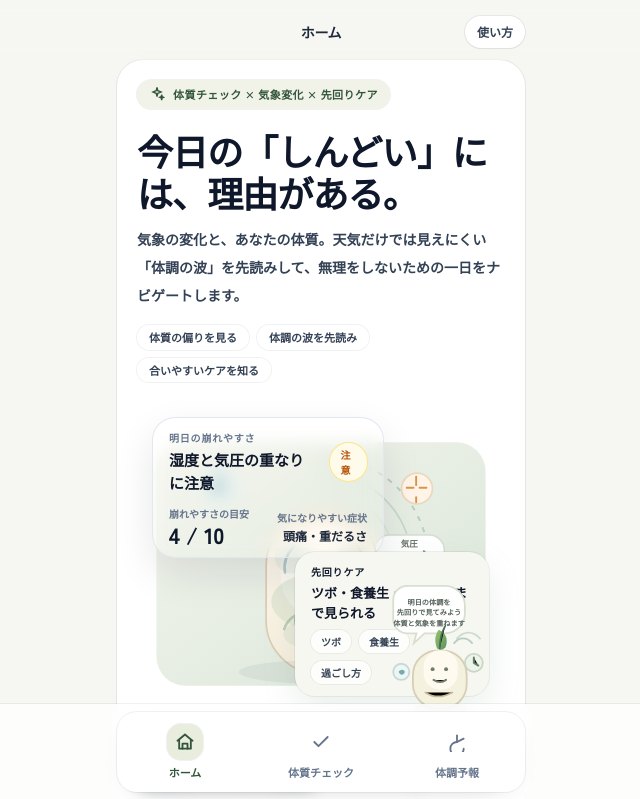
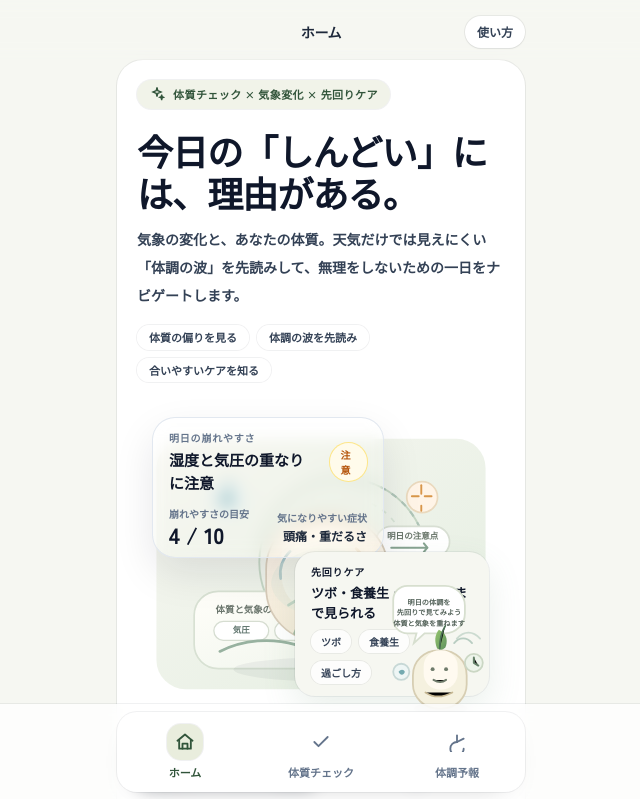
Before and after one commit to totonoucare/totonoucare-webapp, a Next.js app: page / in a window 1280 px wide. Shown: the top 799 px of the page, without its empty margins (319-959 px from the left). Built offline with nearby package versions, Linux system fonts and the light colour scheme; no server answers.

Commit message:
Update HeroScene.jsx

```diff
--- a/components/illust/home/HeroScene.jsx
+++ b/components/illust/home/HeroScene.jsx
@@ -1,63 +1,78 @@
-export default function HeroScene({ className = "h-[310px] w-full" }) {
+export default function HeroScene({ className = "h-[324px] w-full" }) {
   return (
-    <svg viewBox="0 0 420 320" className={className} aria-hidden="true">
+    <svg viewBox="0 0 420 328" className={className} aria-hidden="true">
       <defs>
-        <linearGradient id="hero_bg" x1="0" y1="0" x2="1" y2="1">
-          <stop offset="0" stopColor="#f5f6ef" />
-          <stop offset="1" stopColor="#d8e5d7" />
+        <linearGradient id="hero_panel_bg" x1="0" y1="0" x2="1" y2="1">
+          <stop offset="0" stopColor="#f7f7f1" />
+          <stop offset="1" stopColor="#e4eee1" />
         </linearGradient>
-        <linearGradient id="hero_body" x1="0" y1="0" x2="0" y2="1">
-          <stop offset="0" stopColor="#fffaf1" />
-          <stop offset="1" stopColor="#f5eddc" />
+        <linearGradient id="hero_card_bg" x1="0" y1="0" x2="1" y2="1">
+          <stop offset="0" stopColor="#fffef9" />
+          <stop offset="1" stopColor="#eef4eb" />
         </linearGradient>
-        <linearGradient id="hero_soft" x1="0" y1="0" x2="1" y2="1">
-          <stop offset="0" stopColor="#8eb99b" stopOpacity="0.22" />
-          <stop offset="1" stopColor="#6a9770" stopOpacity="0.05" />
+        <linearGradient id="hero_body_fill" x1="0" y1="0" x2="0" y2="1">
+          <stop offset="0" stopColor="#fff8ee" />
+          <stop offset="1" stopColor="#f3ead8" />
+        </linearGradient>
+        <linearGradient id="hero_shirt_fill" x1="0" y1="0" x2="1" y2="1">
+          <stop offset="0" stopColor="#dde8d9" />
+          <stop offset="1" stopColor="#c7d9c6" />
         </linearGradient>
       </defs>
 
-      <rect x="18" y="18" width="384" height="284" rx="34" fill="url(#hero_bg)" />
+      <rect x="18" y="18" width="384" height="292" rx="34" fill="url(#hero_panel_bg)" />
 
-      <path d="M210 34a126 126 0 0 1 126 126" fill="none" stroke="#b9cfc0" strokeWidth="2.4" strokeDasharray="6 8" />
-      <path d="M210 54a106 106 0 0 1 106 106" fill="none" stroke="#c6d9cc" strokeWidth="2" />
-      <path d="M210 74a86 86 0 0 1 86 86" fill="none" stroke="#d7e5d9" strokeWidth="2" />
-      <path d="M210 94a66 66 0 0 1 66 66" fill="none" stroke="#e4eee3" strokeWidth="2" />
+      <circle cx="236" cy="162" r="98" fill="none" stroke="#c5d6c4" strokeWidth="2.2" />
+      <circle cx="236" cy="162" r="76" fill="none" stroke="#d7e4d5" strokeWidth="2" strokeDasharray="6 8" />
+      <circle cx="236" cy="162" r="54" fill="none" stroke="#e5eee5" strokeWidth="2" />
+      <path d="M236 64A98 98 0 0 1 334 162" fill="none" stroke="#aec4b7" strokeWidth="2.5" strokeDasharray="7 8" />
 
-      <circle cx="92" cy="70" r="20" fill="#eff6f5" stroke="#d7e4e1" strokeWidth="2" />
-      <path d="M83 71c3-6 12-6 15 0-2 7-10 8-15 0z" fill="#7aaeb2" />
-      <path d="M92 57v10" stroke="#7aaeb2" strokeWidth="2.2" strokeLinecap="round" />
-      <path d="M89 54h6" stroke="#7aaeb2" strokeWidth="2.2" strokeLinecap="round" />
+      <rect x="62" y="196" width="296" height="90" rx="28" fill="url(#hero_card_bg)" stroke="#d8e1d3" strokeWidth="2" />
+      <text x="87" y="221" fontSize="11" fontWeight="800" fill="#6a756c">体質と気象の重なり</text>
+      <rect x="85" y="231" width="64" height="22" rx="11" fill="#ffffff" stroke="#d6ddd1" strokeWidth="1.5" />
+      <text x="117" y="245" textAnchor="middle" fontSize="10" fontWeight="800" fill="#61766f">気圧</text>
+      <rect x="156" y="231" width="64" height="22" rx="11" fill="#ffffff" stroke="#d6ddd1" strokeWidth="1.5" />
+      <text x="188" y="245" textAnchor="middle" fontSize="10" fontWeight="800" fill="#61766f">湿度</text>
+      <rect x="227" y="231" width="70" height="22" rx="11" fill="#ffffff" stroke="#d6ddd1" strokeWidth="1.5" />
+      <text x="262" y="245" textAnchor="middle" fontSize="10" fontWeight="800" fill="#61766f">時間帯</text>
+      <path d="M92 266c28-14 60-16 88-8 16 5 34 4 56-4" fill="none" stroke="#98b2a0" strokeWidth="3.2" strokeLinecap="round" />
+      <path d="M236 254c18 0 34 6 52 18" fill="none" stroke="#d6a062" strokeWidth="3.2" strokeLinecap="round" />
+      <circle cx="310" cy="266" r="8" fill="#eff6f2" stroke="#cbdacf" strokeWidth="1.6" />
+      <circle cx="310" cy="266" r="2.8" fill="#7aaeb2" />
 
-      <circle cx="322" cy="72" r="18" fill="#fff4e7" stroke="#ead9be" strokeWidth="2" />
-      <path d="M321 58v10" stroke="#d8964a" strokeWidth="2.2" strokeLinecap="round" />
-      <path d="M321 82v6" stroke="#d8964a" strokeWidth="2.2" strokeLinecap="round" />
-      <path d="M310 71h8" stroke="#d8964a" strokeWidth="2.2" strokeLinecap="round" />
-      <path d="M325 71h8" stroke="#d8964a" strokeWidth="2.2" strokeLinecap="round" />
+      <circle cx="102" cy="88" r="20" fill="#eff6f5" stroke="#d7e4e1" strokeWidth="2" />
+      <path d="M92 89c4-7 13-7 17 0-2 8-12 9-17 0z" fill="#79adb3" />
+      <path d="M102 73v10" stroke="#79adb3" strokeWidth="2.2" strokeLinecap="round" />
+      <path d="M99 70h6" stroke="#79adb3" strokeWidth="2.2" strokeLinecap="round" />
 
-      <rect x="272" y="126" width="82" height="36" rx="18" fill="#ffffff" stroke="#d8dfd3" strokeWidth="2" />
-      <text x="313" y="140" textAnchor="middle" fontSize="10" fontWeight="800" fill="#68756a">気圧</text>
-      <path d="M292 150h42" stroke="#88a391" strokeWidth="2.4" strokeLinecap="round" />
-      <path d="M330 145l4 5-4 5" fill="none" stroke="#88a391" strokeWidth="2.4" strokeLinecap="round" strokeLinejoin="round" />
+      <circle cx="328" cy="86" r="18" fill="#fff4e7" stroke="#ead9be" strokeWidth="2" />
+      <path d="M327 72v10" stroke="#d8964a" strokeWidth="2.2" strokeLinecap="round" />
+      <path d="M327 96v6" stroke="#d8964a" strokeWidth="2.2" strokeLinecap="round" />
+      <path d="M316 85h8" stroke="#d8964a" strokeWidth="2.2" strokeLinecap="round" />
+      <path d="M331 85h8" stroke="#d8964a" strokeWidth="2.2" strokeLinecap="round" />
 
-      <path d="M146 162c0-36 29-65 65-65s65 29 65 65v64c0 34-28 62-62 62h-6c-34 0-62-28-62-62v-64z" fill="url(#hero_body)" stroke="#d9cdb6" strokeWidth="2" />
-      <path d="M163 149c0-27 22-49 49-49h2c27 0 49 22 49 49v26c0 27-22 49-49 49h-2c-27 0-49-22-49-49v-26z" fill="#fffbf3" />
-      <path d="M177 121c16-20 54-20 72 0" fill="none" stroke="#d8c8ab" strokeWidth="3" strokeLinecap="round" />
-      <circle cx="193" cy="160" r="3" fill="#738071" />
-      <circle cx="230" cy="160" r="3" fill="#738071" />
-      <path d="M197 182c10 8 22 8 32 0" fill="none" stroke="#738071" strokeWidth="2.5" strokeLinecap="round" />
+      <rect x="274" y="120" width="86" height="36" rx="18" fill="#ffffff" stroke="#d8dfd3" strokeWidth="2" />
+      <text x="317" y="135" textAnchor="middle" fontSize="10" fontWeight="800" fill="#69766a">明日の注意点</text>
+      <path d="M292 145h42" stroke="#87a391" strokeWidth="2.4" strokeLinecap="round" />
+      <path d="M330 140l4 5-4 5" fill="none" stroke="#87a391" strokeWidth="2.4" strokeLinecap="round" strokeLinejoin="round" />
 
-      <ellipse cx="210" cy="204" rx="58" ry="34" fill="url(#hero_soft)" />
-      <ellipse cx="178" cy="153" rx="22" ry="18" fill="#d4e2da" opacity="0.34" />
-      <ellipse cx="247" cy="149" rx="18" ry="14" fill="#e8eee7" opacity="0.8" />
-      <ellipse cx="206" cy="242" rx="40" ry="18" fill="#bfd4c3" opacity="0.28" />
-      <path d="M179 139c-10 10-13 20-11 31" fill="none" stroke="#7ea6b0" strokeWidth="3" strokeLinecap="round" opacity="0.56" />
-      <path d="M250 136c8 8 11 18 10 29" fill="none" stroke="#d6a670" strokeWidth="3" strokeLinecap="round" opacity="0.48" />
-      <path d="M191 216c-14 3-21 11-24 20" fill="none" stroke="#8eab97" strokeWidth="3" strokeLinecap="round" opacity="0.55" />
+      <ellipse cx="218" cy="287" rx="110" ry="14" fill="#111827" opacity="0.05" />
 
-      <path d="M180 223c-1 10 5 18 15 21" fill="none" stroke="#9ab7a3" strokeWidth="2.5" strokeLinecap="round" />
-      <path d="M242 223c2 9-3 17-13 21" fill="none" stroke="#9ab7a3" strokeWidth="2.5" strokeLinecap="round" />
+      <path d="M146 170c0-34 28-62 62-62h18c34 0 62 28 62 62v22c0 34-28 62-62 62h-18c-34 0-62-28-62-62v-22z" fill="url(#hero_body_fill)" stroke="#d8ccba" strokeWidth="2" />
+      <path d="M164 153c0-24 19-43 43-43h20c24 0 43 19 43 43v24c0 24-19 43-43 43h-20c-24 0-43-19-43-43v-24z" fill="#fffaf1" />
+      <path d="M180 126c14-18 50-19 74 0" fill="none" stroke="#d8c8ab" strokeWidth="3" strokeLinecap="round" />
+      <path d="M172 212c11-8 22-11 34-12" fill="none" stroke="#b8cdbd" strokeWidth="3" strokeLinecap="round" />
+      <path d="M250 200c14 1 24 4 36 12" fill="none" stroke="#b8cdbd" strokeWidth="3" strokeLinecap="round" />
+      <circle cx="196" cy="161" r="3" fill="#6f7d71" />
+      <circle cx="232" cy="161" r="3" fill="#6f7d71" />
+      <path d="M199 183c10 7 21 7 31 0" fill="none" stroke="#6f7d71" strokeWidth="2.5" strokeLinecap="round" />
 
-      <ellipse cx="210" cy="286" rx="96" ry="14" fill="#111827" opacity="0.05" />
+      <path d="M174 149c-10 10-13 20-11 32" fill="none" stroke="#78a8b2" strokeWidth="3.2" strokeLinecap="round" opacity="0.62" />
+      <path d="M251 146c8 7 12 18 11 30" fill="none" stroke="#d4a06a" strokeWidth="3.2" strokeLinecap="round" opacity="0.58" />
+      <path d="M206 222c-14 4-23 12-27 23" fill="none" stroke="#8cae93" strokeWidth="3" strokeLinecap="round" opacity="0.7" />
+      <path d="M190 209c-1 10 5 18 16 21" fill="none" stroke="#9bb7a2" strokeWidth="2.6" strokeLinecap="round" />
+      <path d="M246 210c2 10-3 18-14 21" fill="none" stroke="#9bb7a2" strokeWidth="2.6" strokeLinecap="round" />
+      <ellipse cx="218" cy="186" rx="66" ry="40" fill="#d8e7d8" opacity="0.32" />
     </svg>
   );
 }
```
